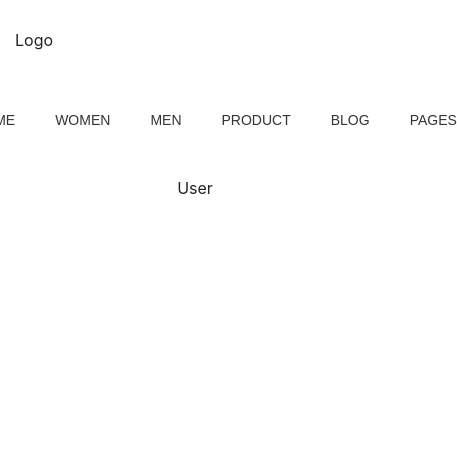
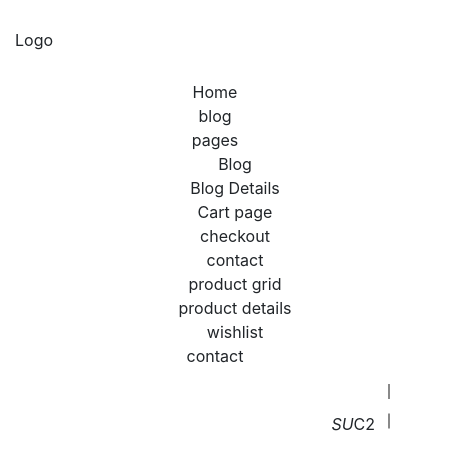
Before and after one commit to sharif0rifat/MERN-Commerce-GraphQL, a React (Create React App) app in the folder mern-commerce-ts/: page / in a window 390 px wide. Shown: the top 470 px of the page, 457 px wide, since content can reach past the window. Built offline with nearby package versions, Linux system fonts and the light colour scheme.

Commit message:
nav bar right side added

```diff
--- a/mern-commerce-ts/src/components/Nav/NavBar.css
+++ b/mern-commerce-ts/src/components/Nav/NavBar.css
@@ -18,3 +18,30 @@
     position: relative;
     margin: 0 20px;
 }
+
+.header__right {
+    display: flex;
+    justify-content: flex-end;
+    height: 80px;
+    align-items: center;
+}
+.header__search span::before {
+    background: #898989;
+    content: "";
+    height: 15px;
+    position: absolute;
+    right: 0;
+    top: 50%;
+    -webkit-transform: translateY(-70%);
+    transform: translateY(-70%);
+    width: 2px;
+}
+.header__account span::before {
+    background: #898989 none repeat scroll 0 0;
+    content: "";
+    height: 15px;
+    position: absolute;
+    right: 0;
+    top: 0;
+    width: 2px;
+}
--- a/mern-commerce-ts/src/components/Nav/NavBar.tsx
+++ b/mern-commerce-ts/src/components/Nav/NavBar.tsx
@@ -1,5 +1,9 @@
 import React from 'react';
-import 'bootstrap/dist/css/bootstrap.css'
+import 'bootstrap/dist/css/bootstrap.css';
+import 'bootstrap/dist/css/bootstrap-grid.css'
+import 'bootstrap/dist/css/bootstrap-reboot.css'
+
+
 import './NavBar.css'
 
 class NavBar extends React.Component {
@@ -10,7 +14,7 @@ class NavBar extends React.Component {
                             <div className="row">
                                 <div className="col-lg-2 col-md-2 col-sm-3 col-xs-5"><div className="logo">Logo</div></div>
                                 <div className="col-md-7 col-lg-8 col-sm-5 col-xs-3">
-                                    <nav className="main__menu__nav hidden-xs hidden-sm">
+                                    <nav className="main__menu__nav d-none d-md-block">
                                         <ul className="main__menu">
                                             <li className="drop"><span className="menu-link">HOME</span> </li>
                                             <li className="drop"><span className="menu-link">WOMEN</span> </li>
@@ -20,8 +24,42 @@ class NavBar extends React.Component {
                                             <li className="drop"><span className="menu-link">PAGES</span> </li>
                                         </ul>
                                     </nav>
+                                    <div className="mobile-menu clearfix d-block d-md-none">
+                                    <nav id="mobile_dropdown" >
+                                        <ul>
+                                            <li><span >Home</span></li>
+                                            <li><span >blog</span></li>
+                                            <li><span>pages</span>
+                                                <ul>
+                                                    <li><span >Blog</span></li>
+                                                    <li><span >Blog Details</span></li>
+                                                    <li><span >Cart page</span></li>
+                                                    <li><span >checkout</span></li>
+                                                    <li><span >contact</span></li>
+                                                    <li><span>product grid</span></li>
+                                                    <li><span >product details</span></li>
+                                                    <li><span >wishlist</span></li>
+                                                </ul>
+                                            </li>
+                                            <li><span >contact</span></li>
+                                        </ul>
+                                    </nav></div>
+
                                 </div>
-                                <div className="col-md-3 col-lg-2 col-sm-4 col-xs-4">User</div>
+                                <div className="col-md-3 col-lg-2 col-sm-4 col-xs-4">
+                                <div className="header__right">
+                                    <div className="header__search search search__open">
+                                        <span ><i className="icon-magnifier icons">S</i></span>
+                                    </div>
+                                    <div className="header__account">
+                                        <span ><i className="icon-user icons">U</i></span>
+                                    </div>
+                                    <div className="htc__shopping__cart">
+                                        <span className="cart__menu" >C<i className="icon-handbag icons"></i></span>
+                                        <span ><span className="htc__qua">2</span></span>
+                                    </div>
+                                </div>
+                                </div>
                             </div>
                         </div>
                     </div>
```
Also changed, not shown: 1 other file (tests, documents, lock files or other folders).
